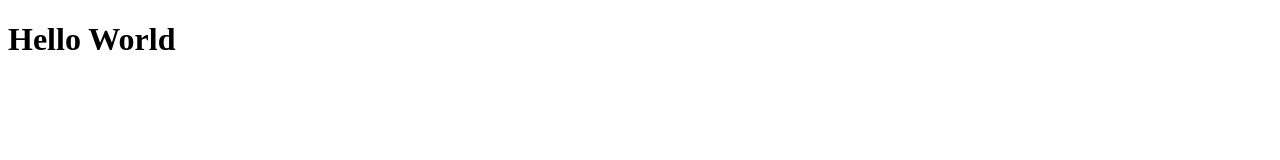
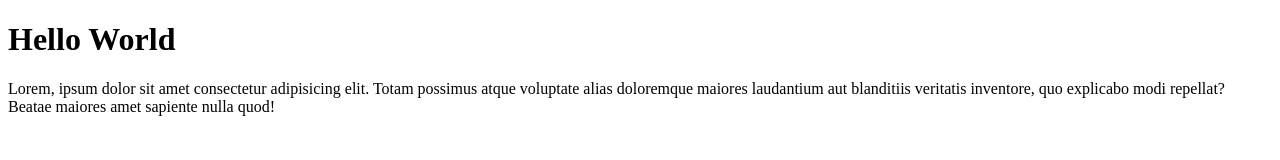
Before and after one commit to nauranzh/repository-git-test, a plain HTML site: page index.html in a window 1280 px wide. Drawn offline with Linux system fonts and the light colour scheme.

Commit message:
Tambah paragraf dalam file index.html

```diff
--- a/index.html
+++ b/index.html
@@ -8,5 +8,6 @@
 </head>
 <body>
     <h1>Hello World</h1>
+    <p>Lorem, ipsum dolor sit amet consectetur adipisicing elit. Totam possimus atque voluptate alias doloremque maiores laudantium aut blanditiis veritatis inventore, quo explicabo modi repellat? Beatae maiores amet sapiente nulla quod!</p>
 </body>
 </html>
```
